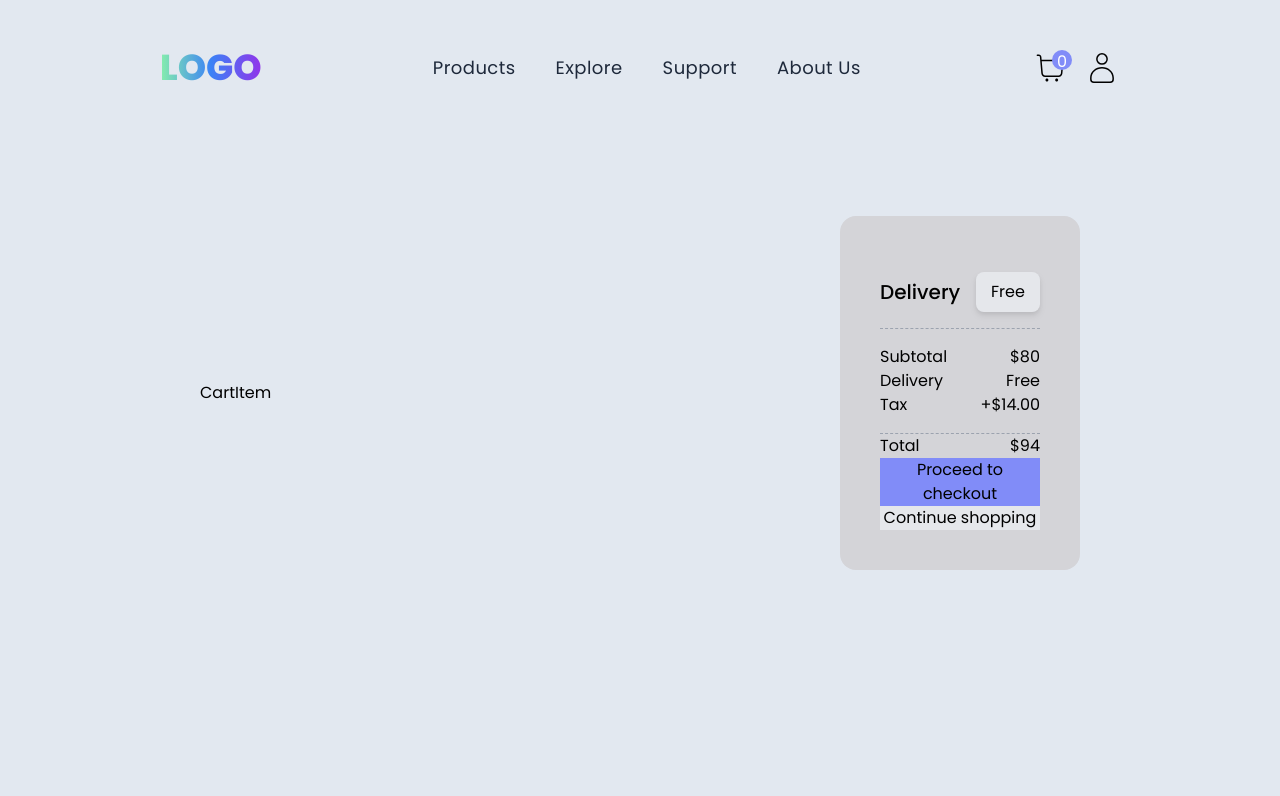
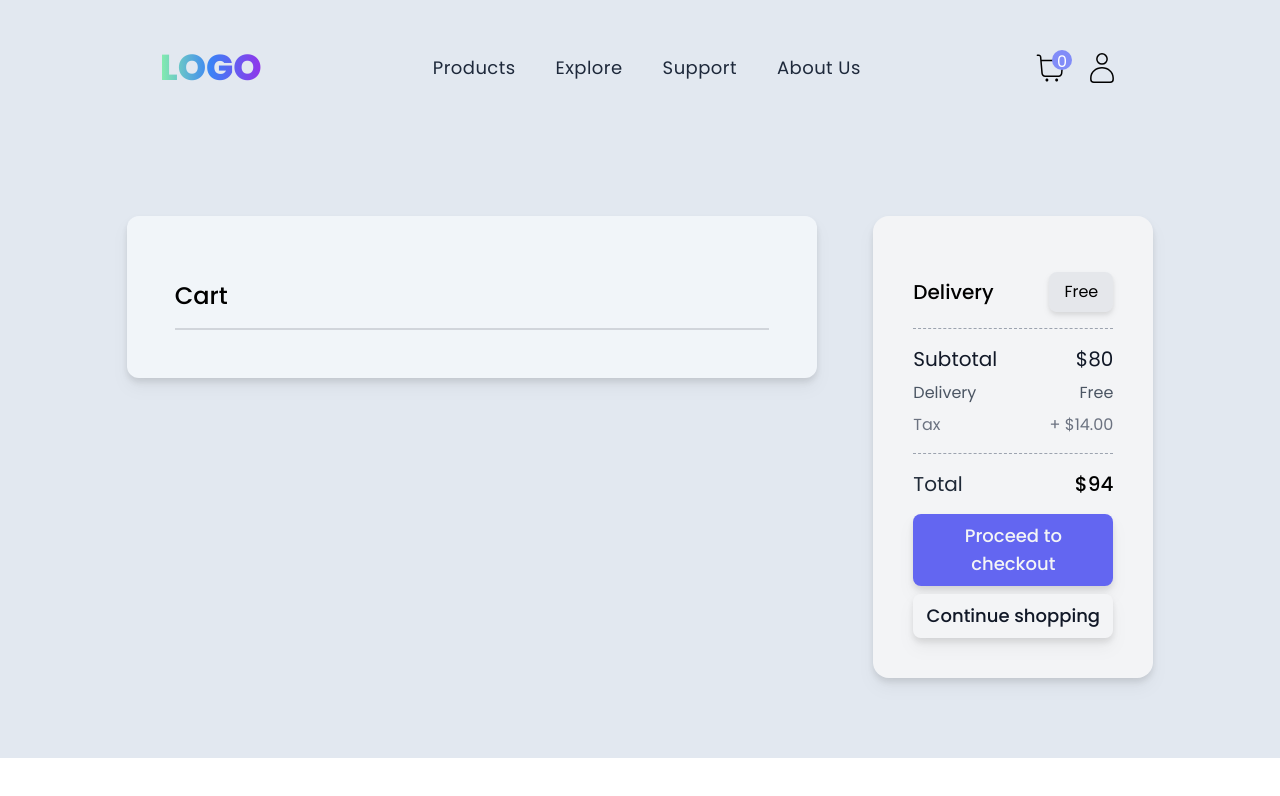
Before and after one commit to Dvin12/ecommerce, a React (Create React App) app: page /cart in a window 1280 px wide. Shown: the top 796 px of the page. Built offline with nearby package versions, Linux system fonts and the light colour scheme.

Commit message:
added full styling to the cart

```diff
--- a/src/component/CartItem.js
+++ b/src/component/CartItem.js
@@ -1,5 +1,46 @@
+import { useSelector } from "react-redux";
+import { FaTrash } from "react-icons/fa";
+
 function CartItem() {
-  return <div className="w-2/3 pr-10">CartItem</div>;
+  const productData = useSelector((state) => state.store.productData);
+  return (
+    <section className="w-2/3 pr-14 ">
+      <div className="w-full bg-slate-100 rounded-xl p-12 drop-shadow-lg">
+        <div className="border-b-[2px] border-gray-300 py-4">
+          <h2 className="text-2xl font-medium">Cart</h2>
+        </div>
+        <div className="">
+          {productData.map((item) => (
+            <div key={item.id} className="border-b-[2px] border-gray-300 py-8">
+              <div className="flex flex-row gap-8">
+                <img
+                  className=" p-2  w-1/5  bg-gray-300 rounded-xl"
+                  src={item.image}
+                ></img>
+                <div className="w-full">
+                  <div className="flex justify-between text-xl my-4">
+                    <h2 className="text-gray-800">{item.name}</h2>
+                    <h2 className="font-medium">${item.price}</h2>
+                  </div>
+                  <div className="flex justify-between">
+                    <div className="border-[1px] py-1 w-24 border-gray-400 flex items-center justify-center gap-4 rounded-xl my-4 text-lg text-gray-800">
+                      <button className="font-medium">-</button>
+                      <span>1</span>
+                      <button className="font-medium">+</button>
+                    </div>
+                    <div className="flex items-center gap-2 text-lg font-medium text-gray-500 hover:text-gray-800 duration-300 cursor-pointer">
+                      <FaTrash></FaTrash>
+                      <span>Delete</span>
+                    </div>
+                  </div>
+                </div>
+              </div>
+            </div>
+          ))}
+        </div>
+      </div>
+    </section>
+  );
 }
 
 export default CartItem;
--- a/src/pages/Cart.js
+++ b/src/pages/Cart.js
@@ -2,10 +2,10 @@ import CartItem from "../component/CartItem";
 
 function Cart() {
   return (
-    <div className="bg-slate-200 h-screen">
-      <section className="flex items-center justify-center p-12 mx-28 py-20">
+    <div className="bg-slate-200 h-full ">
+      <section className="flex  justify-center  mx-20 py-20">
         <CartItem></CartItem>
-        <article className="bg-zinc-300 p-10 w-1/4  rounded-2xl  ">
+        <article className="bg-gray-100 p-10 w-1/4  rounded-2xl drop-shadow-lg">
           <div className=" flex justify-between items-center  border-b-[1px] border-b-gray-400 py-4 border-dashed">
             <h3 className="text-xl font-medium">Delivery</h3>
             <button className="bg-gray-200 p-2 w-16 rounded-lg drop-shadow-md">
@@ -13,26 +13,30 @@ function Cart() {
             </button>
           </div>
           <div className=" border-b-[1px] border-b-gray-400 py-4 border-dashed">
-            <div className="flex justify-between">
+            <div className="flex justify-between  text-gray-900 text-xl items-center">
               <h3>Subtotal</h3>
-              <h3>$80</h3>
+              <span>$80</span>
             </div>
-            <div className="flex justify-between">
+            <div className="flex justify-between py-2  text-gray-600">
               <h5>Delivery</h5>
-              <h5>Free</h5>
+              <span>Free</span>
             </div>
-            <div className="flex justify-between">
+            <div className="flex justify-between  text-gray-500">
               <h5>Tax</h5>
-              <h5>+$14.00</h5>
+              <span>+ $14.00</span>
             </div>
           </div>
-          <div className="flex justify-between">
-            <h3>Total</h3>
-            <h3>$94</h3>
+          <div className="flex justify-between py-4 text-xl">
+            <h3 className="text-gray-800">Total</h3>
+            <span className=" text-black font-medium">$94</span>
           </div>
-          <div className="flex flex-col w-full">
-            <button className="bg-indigo-400">Proceed to checkout</button>
-            <button className="bg-gray-200">Continue shopping</button>
+          <div className="flex flex-col w-full gap-2  ">
+            <button className="bg-indigo-500 p-2 rounded-lg drop-shadow-lg text-gray-100 text-lg font-medium hover:bg-indigo-600 duration-300">
+              Proceed to checkout
+            </button>
+            <button className="bg-gray-100 text-gray-900 p-2 rounded-lg text-lg font-medium drop-shadow-lg hover:bg-gray-200 duration-300">
+              Continue shopping
+            </button>
           </div>
         </article>
       </section>
```
